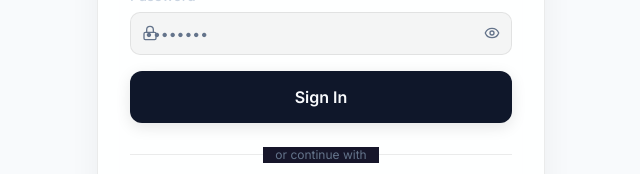
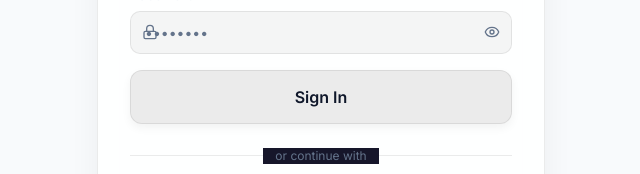
Before and after one commit to sudaaher74-ctrl/helthcare, a React (Vite) app in the folder frontend/: page /login in a window 1280 px wide. Shown: the part 437-611 px from the top of the page, without its empty margins (319-959 px from the left). Built offline with nearby package versions, Linux system fonts and the light colour scheme; no server answers.

Commit message:
style: soften primary button aesthetic to frosted glass

```diff
--- a/frontend/src/index.css
+++ b/frontend/src/index.css
@@ -416,15 +416,17 @@ h1, h2, h3, h4, h5, h6 {
 }
 
 .btn-primary {
-  background: var(--color-text-base-value);
-  color: var(--color-bg-primary-value);
-  box-shadow: 0 4px 15px rgba(0, 0, 0, 0.1);
+  background: var(--color-surface-hover-value);
+  color: var(--color-text-base-value);
+  border: 1px solid var(--color-border-subtle-value);
+  box-shadow: 0 4px 10px rgba(0, 0, 0, 0.05);
+  backdrop-filter: blur(8px);
 }
 
 .btn-primary:hover {
+  background: rgba(148, 163, 184, 0.15);
+  border-color: var(--color-text-muted-value);
   transform: translateY(-1px);
-  box-shadow: 0 6px 20px rgba(0, 0, 0, 0.2);
-  opacity: 0.9;
 }
 
 .btn-primary:active { transform: translateY(0); }
```
